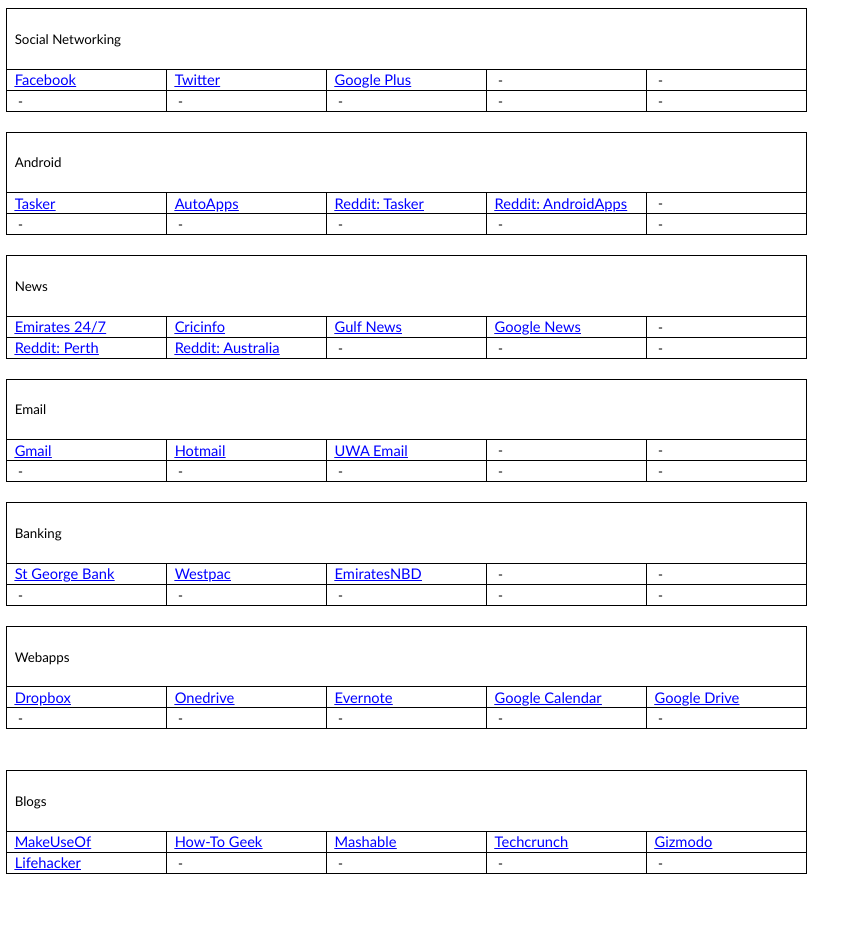
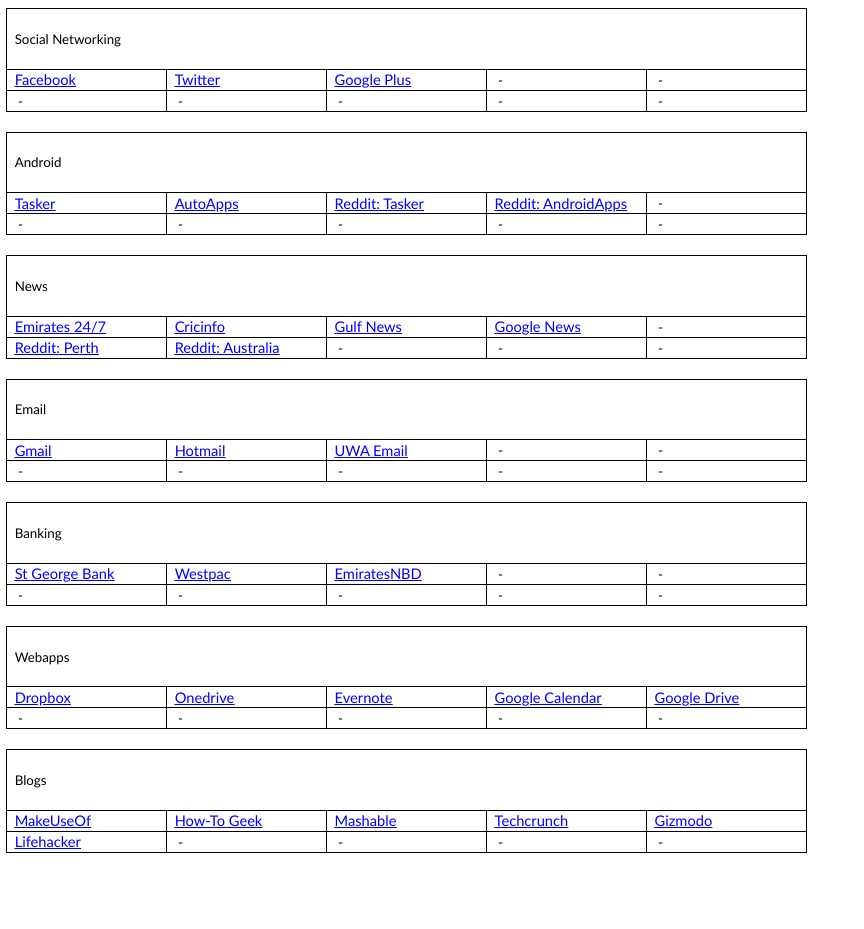
Before and after one commit to hussainalinasser/links, a plain HTML site: page index.html in a window 1280 px wide. Shown: the whole page, without its empty margins (0-864 px from the left). Drawn offline with Linux system fonts and the light colour scheme.

Commit message:
Update index.html

```diff
--- a/index.html
+++ b/index.html
@@ -649,21 +649,6 @@
 
  </tr>
 
- <tr style='mso-yfti-irow:41;height:15.7pt'>
-  <td width=146 nowrap valign=top style='width:109.2pt;padding:0cm 5.4pt 0cm 5.4pt;
-  height:15.7pt'></td>
-  <td width=146 nowrap valign=top style='width:109.2pt;padding:0cm 5.4pt 0cm 5.4pt;
-  height:15.7pt'></td>
-  <td width=146 nowrap valign=top style='width:109.2pt;padding:0cm 5.4pt 0cm 5.4pt;
-  height:15.7pt'></td>
-  <td width=146 nowrap valign=top style='width:109.2pt;padding:0cm 5.4pt 0cm 5.4pt;
-  height:15.7pt'></td>
-  <td width=146 nowrap valign=top style='width:109.2pt;padding:0cm 5.4pt 0cm 5.4pt;
-  height:15.7pt'></td>
-
-  <td style='height:15.7pt;border:none' width=0 height=21></td>
-
- </tr>
  <tr style='mso-yfti-irow:42;height:14.95pt'>
   <td width=728 colspan=5 rowspan=3 style='width:546.0pt;border-top:windowtext;
   border-left:windowtext;border-bottom:black;border-right:black;border-style:
```
